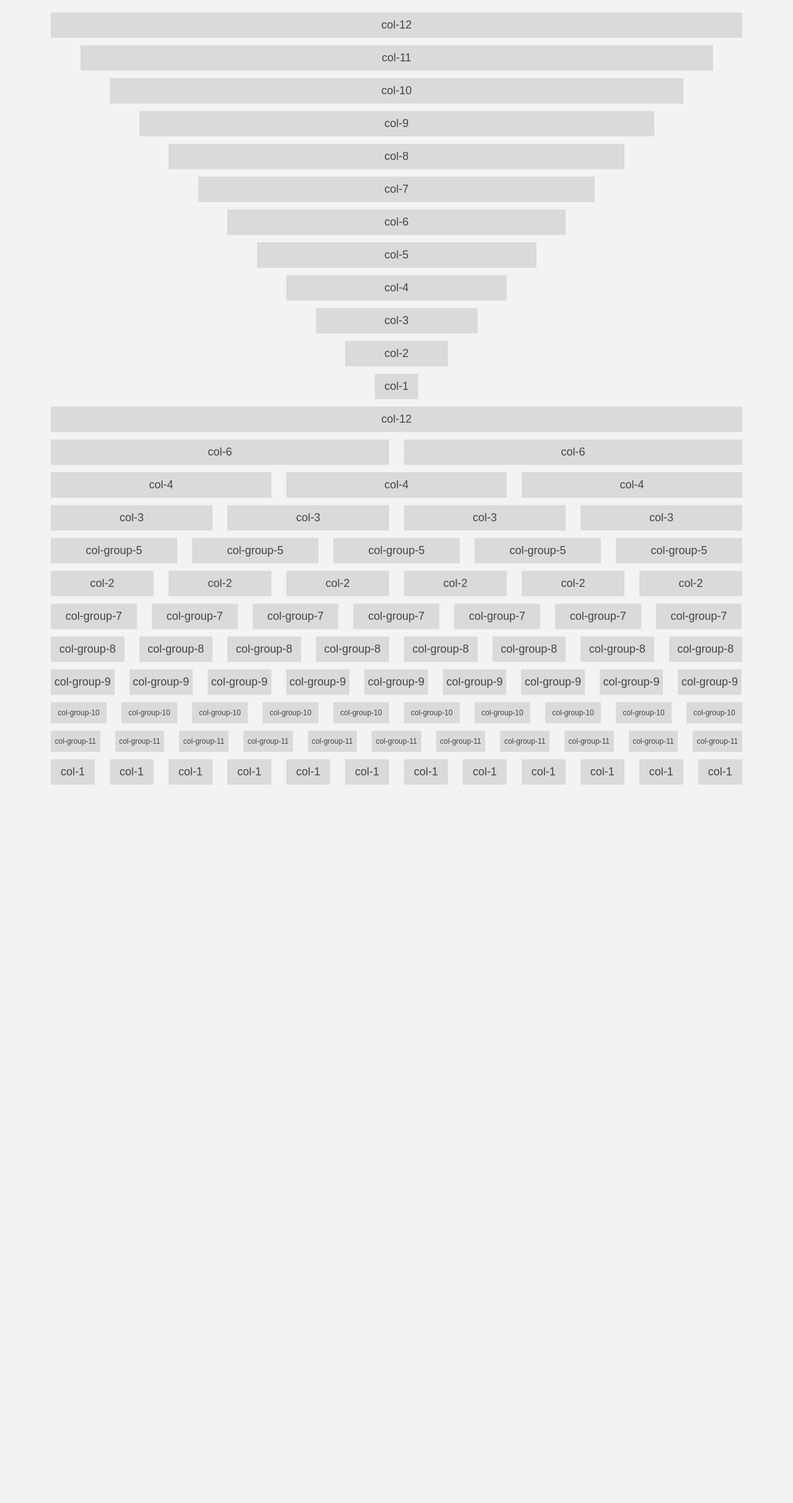
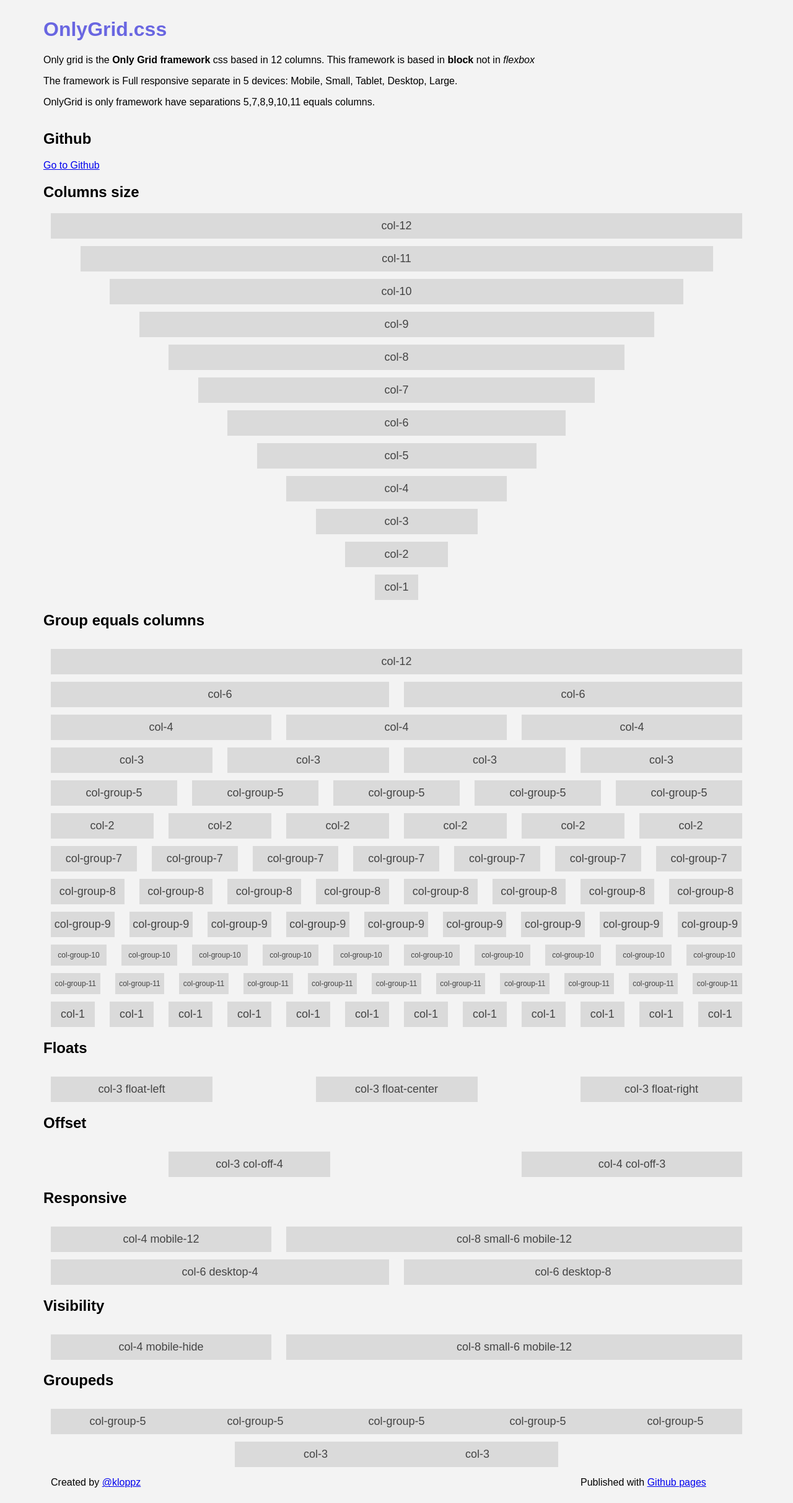
Before and after one commit to foxkdev/onlygrid-css, a plain HTML site: page index.html in a window 1280 px wide. Shown: the whole page at 62% size. Before the commit the page ends 1274 px from the top, so only its background shows below. Drawn offline with Linux system fonts and the light colour scheme.

Commit message:
demo page

```diff
--- a/index.html
+++ b/index.html
@@ -27,11 +27,27 @@
         .f12 .box {
             font-size: 12px;
         }
+        h1.title{
+            color: #6966E1;
+        }
     </style>
 </head>
 <body>
     <div class="grid-box">
         <div class="grid">
+            <h1 class="title">OnlyGrid.css</h1>
+            <p>Only grid is the <strong>Only Grid framework</strong> css based in 12 columns. This framework is based in <strong>block</strong> not in <em>flexbox</em></p>
+            <p>The framework is Full responsive separate in 5 devices: Mobile, Small, Tablet, Desktop, Large.</p>
+            <p>OnlyGrid is only framework have separations 5,7,8,9,10,11 equals columns.</p>
+
+
+        </div>
+        <div class="grid">
+            <h2>Github</h2>
+            <a href="https://github.com/kloppz/onlygrid-css">Go to Github</a>
+        </div>
+        <div class="grid">
+            <h2>Columns size</h2>
             <div class="col-12 float-center"><div class="box">col-12</div></div>
             <div class="col-11 float-center"><div class="box">col-11</div></div>
             <div class="col-10 float-center"><div class="box">col-10</div></div>
@@ -44,6 +60,9 @@
             <div class="col-3 float-center"><div class="box">col-3</div></div>
             <div class="col-2 float-center"><div class="box">col-2</div></div>
             <div class="col-1 float-center"><div class="box">col-1</div></div>
+        </div>
+        <div class="grid">
+            <h2>Group equals columns</h2>
         </div>
         <div class="grid">
             <div class="col-12">
@@ -180,9 +199,100 @@
             <div class="col-1"><div class="box">col-1</div></div>
         </div>
 
-
+        <div class="grid">
+            <h2>Floats</h2>
         </div>
-
+        <div class="grid">
+            <div class="col-3 float-left">
+                    <div class="box">col-3 float-left</div>
+                </div>
+            <div class="col-3 float-right">
+                <div class="box">col-3 float-right</div>
+            </div>
+            <div class="col-3 float-center">
+                <div class="box">col-3 float-center</div>
+            </div>
+        </div>
+        <div class="grid">
+            <h2>Offset</h2>
+        </div>
+        <div class="grid">
+            <div class="col-3 col-off-2">
+                    <div class="box">col-3 col-off-4</div>
+                </div>
+            <div class="col-4 col-off-3">
+                <div class="box">col-4 col-off-3</div>
+            </div>
+        </div>
+        <div class="grid">
+            <h2>Responsive</h2>
+        </div>
+        <div class="grid">
+            <div class="col-4 mobile-12">
+                <div class="box">col-4 mobile-12</div>
+            </div>
+            <div class="col-8 small-6 mobile-12">
+                <div class="box">col-8 small-6 mobile-12</div>
+            </div>
+        </div>
+        <div class="grid">
+            <div class="col-6 desktop-4 tablet-12">
+                <div class="box">col-6 desktop-4</div>
+            </div>
+            <div class="col-6 desktop-8 tablet-12">
+                <div class="box">col-6 desktop-8</div>
+            </div>
+        </div>
+        <div class="grid">
+            <h2>Visibility</h2>
+        </div>
+        <div class="grid">
+            <div class="col-4 mobile-hide">
+                <div class="box">col-4 mobile-hide</div>
+            </div>
+            <div class="mobile-12 mobile-only">
+                    <div class="box">mobile-12 mobile-only</div>
+                </div>
+            <div class="col-8 mobile-12">
+                <div class="box">col-8 small-6 mobile-12</div>
+            </div>
+        </div>
+        <div class="grid">
+            <h2>Groupeds</h2>
+        </div>
+        <div class="grid">
+            <div class="grouped">
+                <div class="col-group-5">
+                    <div class="box">col-group-5</div>
+                </div>
+                <div class="col-group-5">
+                    <div class="box">col-group-5</div>
+                </div>
+                <div class="col-group-5">
+                    <div class="box">col-group-5</div>
+                </div>
+                <div class="col-group-5">
+                    <div class="box">col-group-5</div>
+                </div>
+                <div class="col-group-5">
+                    <div class="box">col-group-5</div>
+                </div>
+            </div>
+            <div class="clearfix"></div>
+            <div class="grouped float-center col-6">
+                <div class="col-6"><div class="box">col-3</div></div>
+                <div class="col-6"><div class="box">col-3</div></div>
+            </div>
+        </div>
+    </div>
+    <div class="grid-box">
+        <div class="col-3">
+            <p>Created by <a href="https://github.com/kloppz">@kloppz</a></p>
+        </div>
+        <div class="col-3 float-right">
+            <p>Published with <a href="https://kloppz.github.io/onlygrid-css/">Github pages</a></p>
+        </div>
+    </div>
 
 
 </body>
--- a/scss/_grid.scss
+++ b/scss/_grid.scss
@@ -68,9 +68,9 @@
     width: $col-max-box;
 }
 /* COLUMNS */
-@for $i from 1 through 12{
+@for $i from 1 through $cols{
     .col-#{$i}{
-        width: $i*100%/12;
+        width: $i*100%/$cols;
     }
 }
 /* GROUPS COLUMNS */
@@ -119,9 +119,9 @@
     }
 }
 /* OFFSETS */
-@for $i from 1 through 12{
+@for $i from 1 through $cols{
     .col-off-#{$i}{
-        margin-left: $i*100/12;
+        margin-left: $i*100%/$cols;
     }
 }
 /* VISIBILITY */
@@ -148,9 +148,9 @@
     .grid-box{
         width: $desktop-max-box;
     }
-    @for $i from 1 through 12{
+    @for $i from 1 through $cols{
         .desktop-#{$i}{
-            width: $i*100%/12;
+            width: $i*100%/$cols;
         }
     }
     /* GROUPS COLUMNS */
@@ -188,9 +188,9 @@
         }
     }
     /* OFFSETS */
-    @for $i from 1 through 12{
+    @for $i from 0 through $cols{
         .desktop-off-#{$i}{
-            margin-left: $i*100%/12;
+            margin-left: $i*100%/$cols;
         }
     }
     /* VISIBILITY */
@@ -217,9 +217,9 @@
     .grid-box{
         width: $tablet-max-box;
     }
-    @for $i from 1 through 12{
+    @for $i from 1 through $cols{
         .tablet-#{$i}{
-            width: $i*100%/12;
+            width: $i*100%/$cols;
         }
     }
     /* GROUPS COLUMNS */
@@ -257,9 +257,9 @@
         }
     }
     /* OFFSETS */
-    @for $i from 1 through 12{
+    @for $i from 0 through $cols{
         .tablet-off-#{$i}{
-            margin-left: $i*100%/12;
+            margin-left: $i*100%/$cols;
         }
     }
     /* VISIBILITY */
@@ -286,9 +286,9 @@
     .grid-box{
         width: $small-max-box;
     }
-    @for $i from 1 through 12{
+    @for $i from 1 through $cols{
         .small-#{$i}{
-            width: $i*100%/12;
+            width: $i*100%/$cols;
         }
     }
     /* GROUPS COLUMNS */
@@ -326,9 +326,9 @@
         }
     }
     /* OFFSETS */
-    @for $i from 1 through 12{
+    @for $i from 0 through $cols{
         .small-off-#{$i}{
-            margin-left: $i*100%/12;
+            margin-left: $i*100%/$cols;
         }
     }
     /* VISIBILITY */
@@ -356,9 +356,9 @@
     .grid-box{
         width: $mobile-max-box;
     }
-    @for $i from 1 through 12{
+    @for $i from 1 through $cols{
         .mobile-#{$i}{
-            width: $i*100%/12;
+            width: $i*100%/$cols;
         }
     }
     /* GROUPS COLUMNS */
@@ -397,9 +397,9 @@
         }
     }
     /* OFFSETS */
-    @for $i from 1 through 12{
+    @for $i from 0 through $cols{
         .mobile-off-#{$i}{
-            margin-left: $i*100%/12;
+            margin-left: $i*100%/$cols;
         }
     }
     /* VISIBILITY */
```
Also changed, not shown: css/onlygrid.css. Lines whose indentation alone changed are shown as unchanged.
